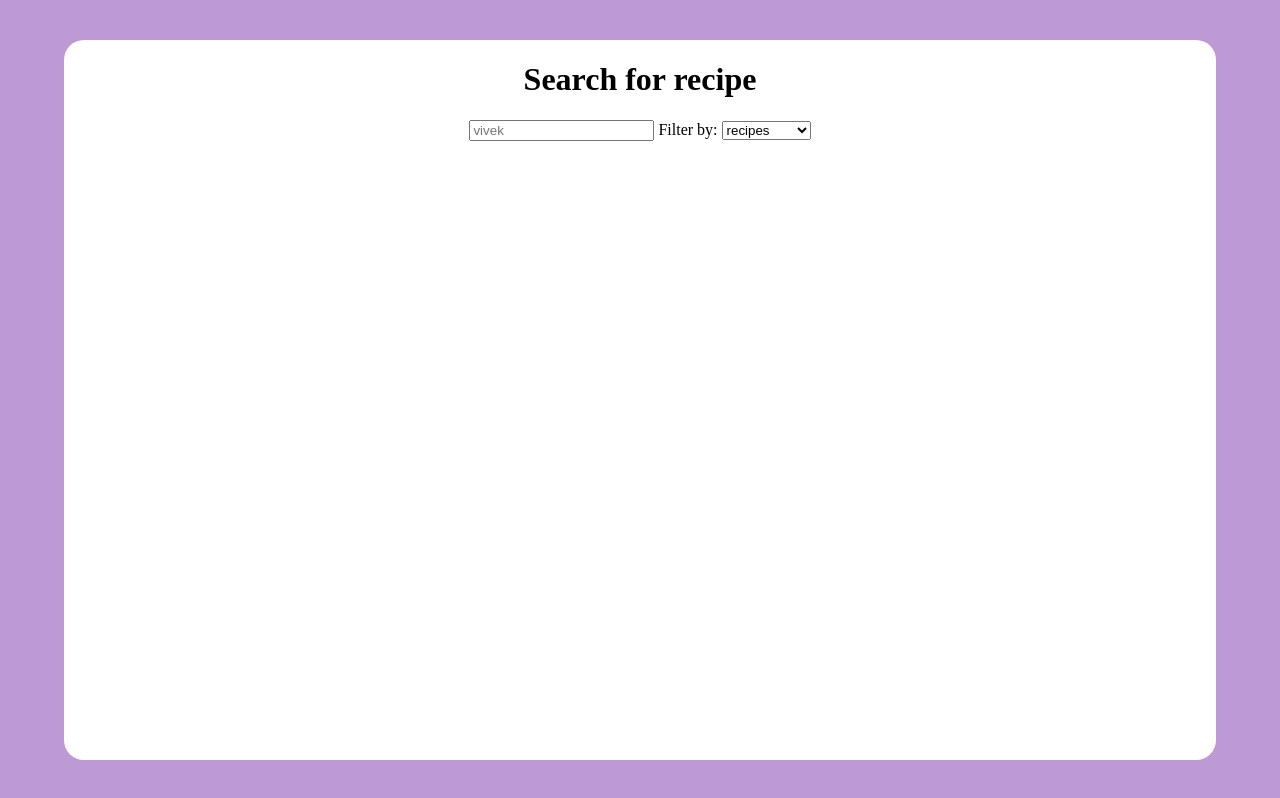
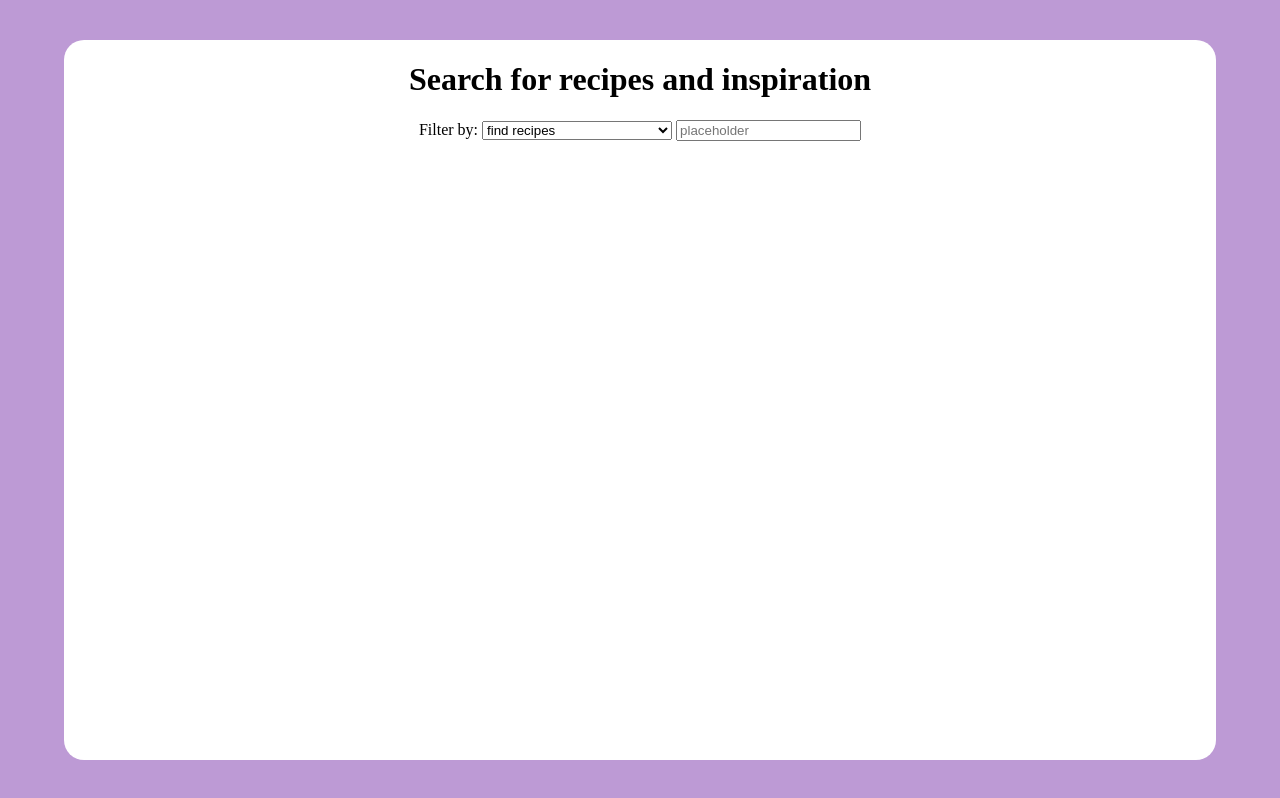
Before and after one commit to abishans23/uottahackproject2026, a plain HTML site: page templates/recipes.html in a window 1280 px wide. Drawn offline with Linux system fonts and the light colour scheme.

Commit message:
new commite

```diff
--- a/static/styles/recipes.css
+++ b/static/styles/recipes.css
@@ -13,6 +13,7 @@ body{
     background-color: rgb(255, 255, 255);
     border-radius: 20px;
     text-align: center;
+
 }
 
 #op{
--- a/templates/recipes.html
+++ b/templates/recipes.html
@@ -8,17 +8,22 @@
 </head>
 <body>
     <div id= "searchMenu">
-        <h1>Search for recipe</h1>
-        <input type="text" placeholder="vivek">
+        <h1>Search for recipes and inspiration</h1>
         <label for="filters">Filter by:</label>
 
         <select name="options" id="op">
-            <option value="recipes">recipes</option><!--search_recipes-->
-            <option value="ingredient">ingredients</option><!--search_recipes_by_ingredients-->
-            <option value="nutrient">nutrients</option><!--search_recipes_by_nutrients-->
-            <option value="restaurants">restaurants</option><!--search_restaurants-->
+            <option value="recipes">find recipes</option><!--search_recipes-->
+            <option value="ingredient">find recipes from ingredients</option><!--search_recipes_by_ingredients-->
+            <option value="nutrient">find recipes from nutrients</option><!--search_recipes_by_nutrients-->
+            <option value="restaurants">find restaurants</option><!--search_restaurants-->
 
         </select>
+        <input type="text" placeholder="placeholder">
+
+
+
     </div>
+
+    <script></script>
 </body>
 </html>
```
